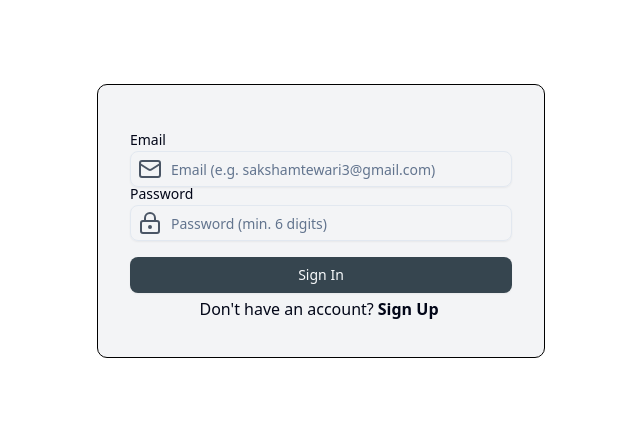
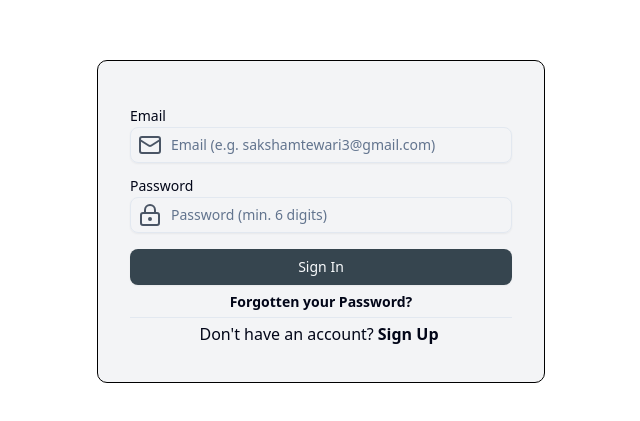
Before and after one commit to SakshamTewari/EaTHopia, a React (Vite) app in the folder client/: page /signin in a window 1280 px wide. Shown: the part 211-632 px from the top of the page, without its empty margins (319-959 px from the left). Built offline with nearby package versions, Linux system fonts and the light colour scheme.

Commit message:
updated styles

```diff
--- a/client/src/pages/auth/Signin.tsx
+++ b/client/src/pages/auth/Signin.tsx
@@ -2,7 +2,7 @@ import { Button } from '@/components/ui/button';
 import { Input } from '@/components/ui/input';
 import { Label } from '@/components/ui/label';
 import { SignInInputState, userSignInSchema } from '@/schema/user-schema';
-import { Separator } from '@radix-ui/react-separator';
+import { Separator } from '@/components/ui/separator';
 import { LockKeyhole, Mail } from 'lucide-react';
 import { ChangeEvent, FormEvent, useState } from 'react';
 import { Link } from 'react-router-dom';
@@ -45,7 +45,7 @@ const Signin = () => {
         onSubmit={signinSubmitHandler}
         className='p-8 w-full max-w-md border border-black rounded-lg bg-gray-100'
       >
-        <div className='mt-4 relative'>
+        <div className='my-4 relative'>
           <Label className='mb-1'>Email</Label>
           <Input
             type='email'
@@ -79,11 +79,23 @@ const Signin = () => {
             Sign In
           </Button>
         </div>
-        <Separator />
+
+        <div className='my-1'>
+          <p>
+            <Link
+              to='/passwordrecovery'
+              className='mx-1 font-bold text-sm hover:text-gray-600'
+            >
+              Forgotten your Password?
+            </Link>
+          </p>
+        </div>
+        <Separator></Separator>
+
         <div className='my-1'>
           <p>
             Don't have an account?
-            <Link to='/signup' className='mx-1 font-bold'>
+            <Link to='/signup' className='mx-1 font-bold hover:text-gray-600'>
               Sign Up
             </Link>
           </p>
--- a/client/src/pages/auth/Signup.tsx
+++ b/client/src/pages/auth/Signup.tsx
@@ -130,7 +130,7 @@ const Signup = () => {
         <div className='my-1'>
           <p>
             Already have an account?
-            <Link to='/signin' className='mx-1 font-bold'>
+            <Link to='/signin' className='mx-1 font-bold hover:text-gray-600'>
               Sign In
             </Link>
           </p>
```
